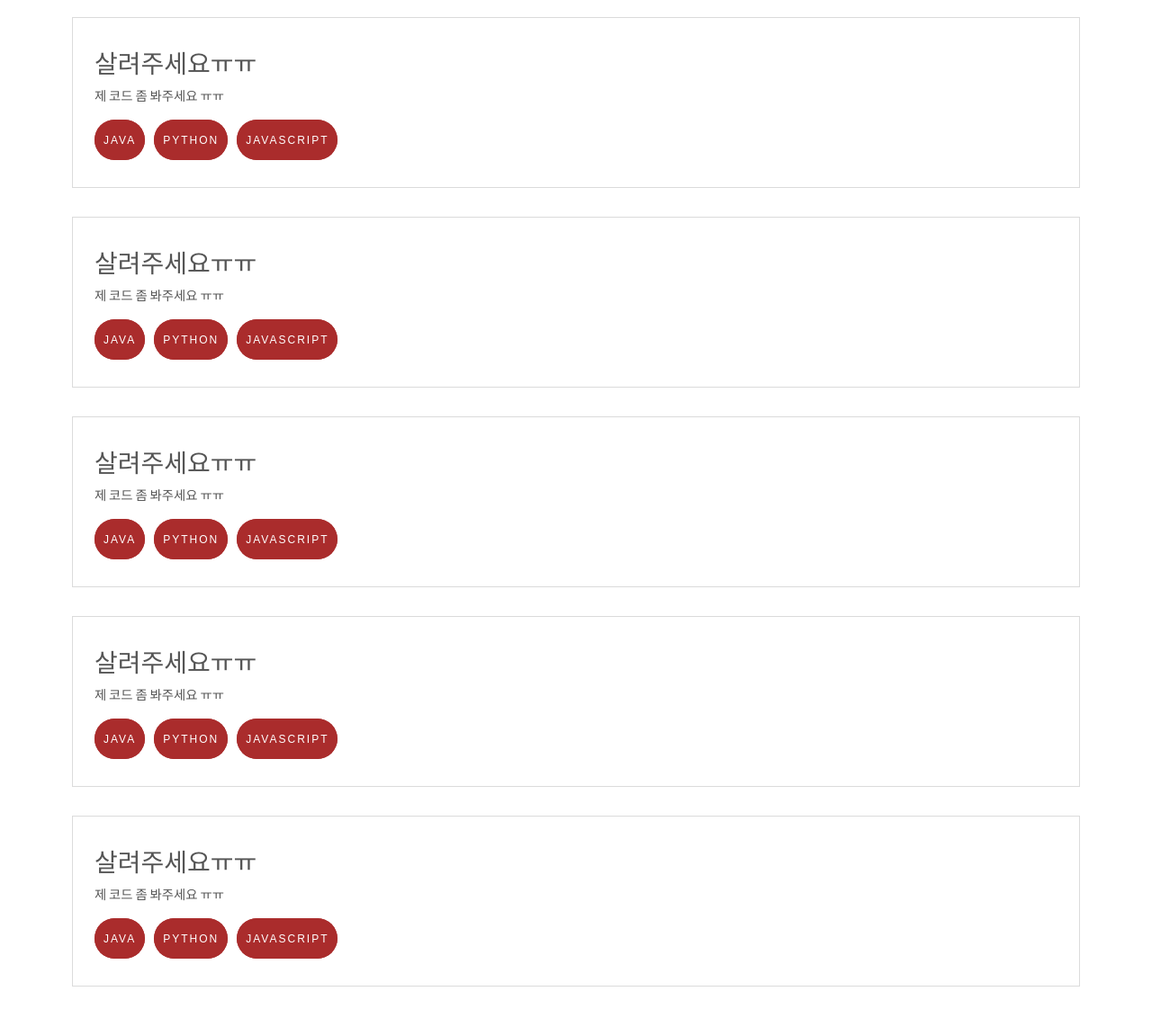
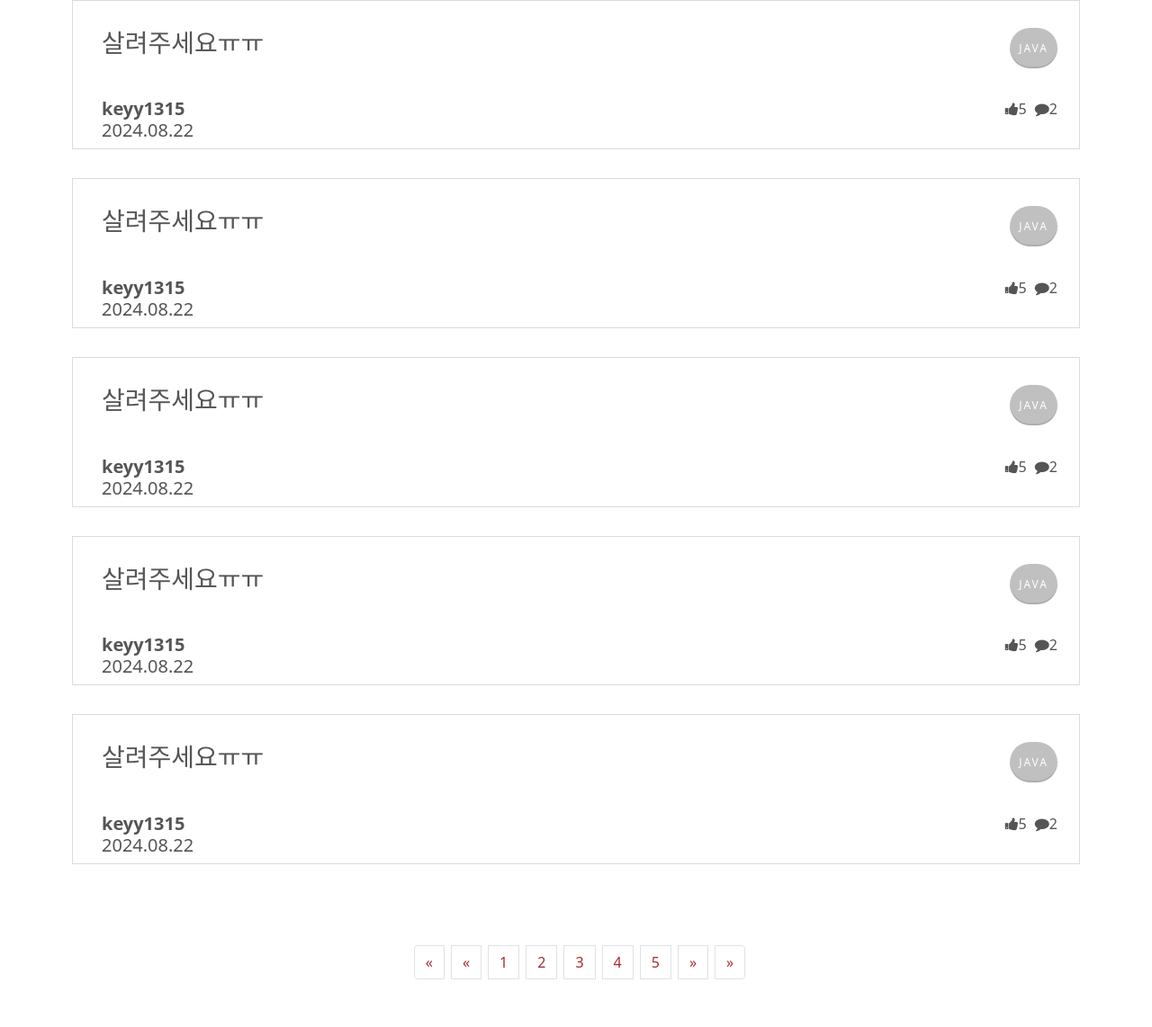
Before and after one commit to keyy1315/final-css, a website: page projection/code-review.html in a window 1280 px wide. Shown: the part 531-1673 px from the top of the page at 90% size. Drawn offline with nearby package versions, Linux system fonts and the light colour scheme.

Commit message:
Desing: add

```diff
--- a/projection/assets/css/main.css
+++ b/projection/assets/css/main.css
@@ -1972,6 +1972,7 @@ article.special article {
 section.wrapper,
 article.wrapper {
   padding: 6em 0;
+  padding-bottom: 10px;
 }
 
 section.wrapper header,
@@ -2339,6 +2340,59 @@ input[type="radio"] + label:before {
 
 /* add */
 
+.pagination .page-link {
+  background-color: #ffffff;
+  color: #aa2c2c !important; /* 글자 색상을 빨간색으로 설정 */
+}
+
+.pagination .page-link:hover {
+  background-color: #aa2c2c;
+  color: #ffffff !important;
+}
+
+.pagination {
+  justify-content: center;
+  padding-bottom: 50px;
+}
+
+.box {
+    display: block; /* a 태그를 블록 요소로 설정 */
+}
+
+.box ul {
+    display: flex; /* ul을 플렉스 박스로 설정 */
+    justify-content: space-between; /* li 요소들을 양 끝으로 배치 */
+    padding: 0; /* 기본 패딩 제거 */
+    margin: 0; /* 기본 마진 제거 */
+    list-style: none; /* 리스트 스타일 제거 */
+}
+
+.box li {
+    margin: 0; /* li 요소의 마진 제거 */
+
+}
+
+
+.title-writer {
+  display: flex; /* 내부 요소들을 플렉스 박스로 설정 */
+  flex-direction: column; /* 세로 방향으로 정렬 */
+}
+
+#icon-div {
+  display: flex; /* 아이콘들을 플렉스 박스로 설정 */
+  align-items: center; /* 수직 정렬 */
+}
+
+.icon {
+  color: #555;
+  margin-left: 5px; /* 아이콘 간격 조정 */
+}
+
+#article-info:hover .icon,
+#article-info:hover .count {
+  color: #ff0000; /* 마우스를 올렸을 때 텍스트와 아이콘 색상 변경 */
+}
+
 #article-info {
   display: flex; /* 플렉스 박스 사용 */
   align-items: center; /* 수직 정렬 */
@@ -2374,16 +2428,16 @@ input[type="radio"] + label:before {
   color: gray; /* 숫자의 색상 회색 */
 }
 
+#comment-container .h4 {
+  margin: 0;
+  white-space: nowrap;
+}
+
 #comment-container .image {
-  height: 80px !important;
-  width: 80px !important;
+  height: 80px;
+  width: 80px;
 
   overflow: hidden;
-  img {
-    width: 100%;
-    height: auto;
-    display: block;
-  }
 }
 
 #comment-container .icon {
--- a/projection/code-review.html
+++ b/projection/code-review.html
@@ -9,6 +9,7 @@
     />
     <meta name="viewport" content="width=device-width, initial-scale=1" />
     <link rel="stylesheet" href="assets/css/main.css" />
+    <link href="https://cdn.jsdelivr.net/npm/bootstrap@5.0.2/dist/css/bootstrap.min.css" rel="stylesheet" integrity="sha384-EVSTQN3/azprG1Anm3QDgpJLIm9Nao0Yz1ztcQTwFspd3yD65VohhpuuCOmLASjC" crossorigin="anonymous">
   </head>
   <body class="subpage">
     <header id="header">
@@ -79,64 +80,162 @@
                 </div>
                 </div>
         <div class="box-container">
-          <a href="/projection/view-code.html" class="box">
+          <a href="/projection/view-code.html" class="box" style="padding-bottom: 0;">
             <div>
-                <h3>살려주세요ㅠㅠ</h3>
-                <h5>제 코드 좀 봐주세요 ㅠㅠ</h5>
-                <div class="button-container">
-                    <button class="button special icon">java</button>
-                    <button class="button special icon">python</button>
-                    <button class="button special icon">javascript</button>
+              <ul style="margin-bottom: 30px;">
+                <li>
+                <h3 id="title" name="title" style="margin-bottom: 15px;">살려주세요ㅠㅠ</h3>
+              </li>
+              <li>
+                <button class="button special disabled icon">java</button>
+              </li>
+              </ul>
+              <ul style="margin-top: 30px;">
+                <li>
+                  <h5 id="writer" name="writer" style="margin: 0; font-weight: bold;">keyy1315</h5>
+                  <h5 id="date" name="date" style="margin-top: 0;">2024.08.22</h5>
+              </li>
+              <li>
+                <div>
+                  <icon class="icon fa-thumbs-up">5</icon>
+                  <icon class="icon fa-comment">2</icon>
                 </div>
+              </li>
+              </ul>
             </div>
           </a>
-        <a href="/projection/view-code.html" class="box">
+
+
+
+
+          <a href="/projection/view-code.html" class="box" style="padding-bottom: 0;">
             <div>
-              <h3>살려주세요ㅠㅠ</h3>
-              <h5>제 코드 좀 봐주세요 ㅠㅠ</h5>
-              <div class="button-container">
-                  <button class="button special icon">java</button>
-                  <button class="button special icon">python</button>
-                  <button class="button special icon">javascript</button>
+              <ul style="margin-bottom: 30px;">
+                <li>
+                <h3 id="title" name="title" style="margin-bottom: 15px;">살려주세요ㅠㅠ</h3>
+              </li>
+              <li>
+                <button class="button special disabled icon">java</button>
+              </li>
+              </ul>
+              <ul style="margin-top: 30px;">
+                <li>
+                  <h5 id="writer" name="writer" style="margin: 0; font-weight: bold;">keyy1315</h5>
+                  <h5 id="date" name="date" style="margin-top: 0;">2024.08.22</h5>
+              </li>
+              <li>
+                <div>
+                  <icon class="icon fa-thumbs-up">5</icon>
+                  <icon class="icon fa-comment">2</icon>
                 </div>
+              </li>
+              </ul>
             </div>
           </a>
-      <a href="/projection/view-code.html" class="box">
+          <a href="/projection/view-code.html" class="box" style="padding-bottom: 0;">
             <div>
-            <h3>살려주세요ㅠㅠ</h3>
-            <h5>제 코드 좀 봐주세요 ㅠㅠ</h5>
-            <div class="button-container">
-                <button class="button special icon">java</button>
-                <button class="button special icon">python</button>
-                <button class="button special icon">javascript</button>
+              <ul style="margin-bottom: 30px;">
+                <li>
+                <h3 id="title" name="title" style="margin-bottom: 15px;">살려주세요ㅠㅠ</h3>
+              </li>
+              <li>
+                <button class="button special disabled icon">java</button>
+              </li>
+              </ul>
+              <ul style="margin-top: 30px;">
+                <li>
+                  <h5 id="writer" name="writer" style="margin: 0; font-weight: bold;">keyy1315</h5>
+                  <h5 id="date" name="date" style="margin-top: 0;">2024.08.22</h5>
+              </li>
+              <li>
+                <div>
+                  <icon class="icon fa-thumbs-up">5</icon>
+                  <icon class="icon fa-comment">2</icon>
                 </div>
-        </div>
-    </a>              <a href="/projection/view-code.html" class="box">
-      <div>
-          <h3>살려주세요ㅠㅠ</h3>
-          <h5>제 코드 좀 봐주세요 ㅠㅠ</h5>
-          <div class="button-container">
-              <button class="button special icon">java</button>
-              <button class="button special icon">python</button>
-              <button class="button special icon">javascript</button>
-          </div>
+              </li>
+              </ul>
             </div>
           </a>
-  <a href="/projection/view-code.html" class="box">
+          <a href="/projection/view-code.html" class="box" style="padding-bottom: 0;">
             <div>
-        <h3>살려주세요ㅠㅠ</h3>
-        <h5>제 코드 좀 봐주세요 ㅠㅠ</h5>
-        <div class="button-container">
-            <button class="button special icon">java</button>
-            <button class="button special icon">python</button>
-            <button class="button special icon">javascript</button>
+              <ul style="margin-bottom: 30px;">
+                <li>
+                <h3 id="title" name="title" style="margin-bottom: 15px;">살려주세요ㅠㅠ</h3>
+              </li>
+              <li>
+                <button class="button special disabled icon">java</button>
+              </li>
+              </ul>
+              <ul style="margin-top: 30px;">
+                <li>
+                  <h5 id="writer" name="writer" style="margin: 0; font-weight: bold;">keyy1315</h5>
+                  <h5 id="date" name="date" style="margin-top: 0;">2024.08.22</h5>
+              </li>
+              <li>
+                <div>
+                  <icon class="icon fa-thumbs-up">5</icon>
+                  <icon class="icon fa-comment">2</icon>
                 </div>
+              </li>
+              </ul>
+            </div>
+          </a>
+          <a href="/projection/view-code.html" class="box" style="padding-bottom: 0;">
+            <div>
+              <ul style="margin-bottom: 30px;">
+                <li>
+                <h3 id="title" name="title" style="margin-bottom: 15px;">살려주세요ㅠㅠ</h3>
+              </li>
+              <li>
+                <button class="button special disabled icon">java</button>
+              </li>
+              </ul>
+              <ul style="margin-top: 30px;">
+                <li>
+                  <h5 id="writer" name="writer" style="margin: 0; font-weight: bold;">keyy1315</h5>
+                  <h5 id="date" name="date" style="margin-top: 0;">2024.08.22</h5>
+              </li>
+              <li>
+                <div>
+                  <icon class="icon fa-thumbs-up">5</icon>
+                  <icon class="icon fa-comment">2</icon>
+                </div>
+              </li>
+              </ul>
             </div>
           </a>
         </div>
     </section>
     <!-- footer -->
-     <!-- <footer id="footer"></footer> -->
+      <nav aria-label="Page navigation">
+        <ul class="pagination">
+          <li class="page-item">
+            <a class="page-link" href="#" aria-label="Previous">
+              <span aria-hidden="true">&laquo;</span>
+            </a>
+          </li>
+          <li class="page-item">
+            <a class="page-link" href="#" aria-label="Previous">
+              <span aria-hidden="true">&laquo;</span>
+            </a>
+          </li>
+          <li class="page-item"><a class="page-link" href="#">1</a></li>
+          <li class="page-item"><a class="page-link" href="#">2</a></li>
+          <li class="page-item"><a class="page-link" href="#">3</a></li>
+          <li class="page-item"><a class="page-link" href="#">4</a></li>
+          <li class="page-item"><a class="page-link" href="#">5</a></li>
+          <li class="page-item">
+            <a class="page-link" href="#" aria-label="Next">
+              <span aria-hidden="true">&raquo;</span>
+            </a>
+          </li>
+          <li class="page-item">
+            <a class="page-link" href="#" aria-label="Next">
+              <span aria-hidden="true">&raquo;</span>
+            </a>
+          </li>
+        </ul>
+      </nav>
   <script src="assets/js/jquery.min.js"></script><script src="assets/js/skel.min.js"></script><script src="assets/js/util.js"></script><script src="assets/js/main.js"></script></body></html>
 </body>
 </html>
```
Also changed, not shown: projection/view-code.html (+1 -0 lines). Lines whose indentation alone changed are shown as unchanged.
